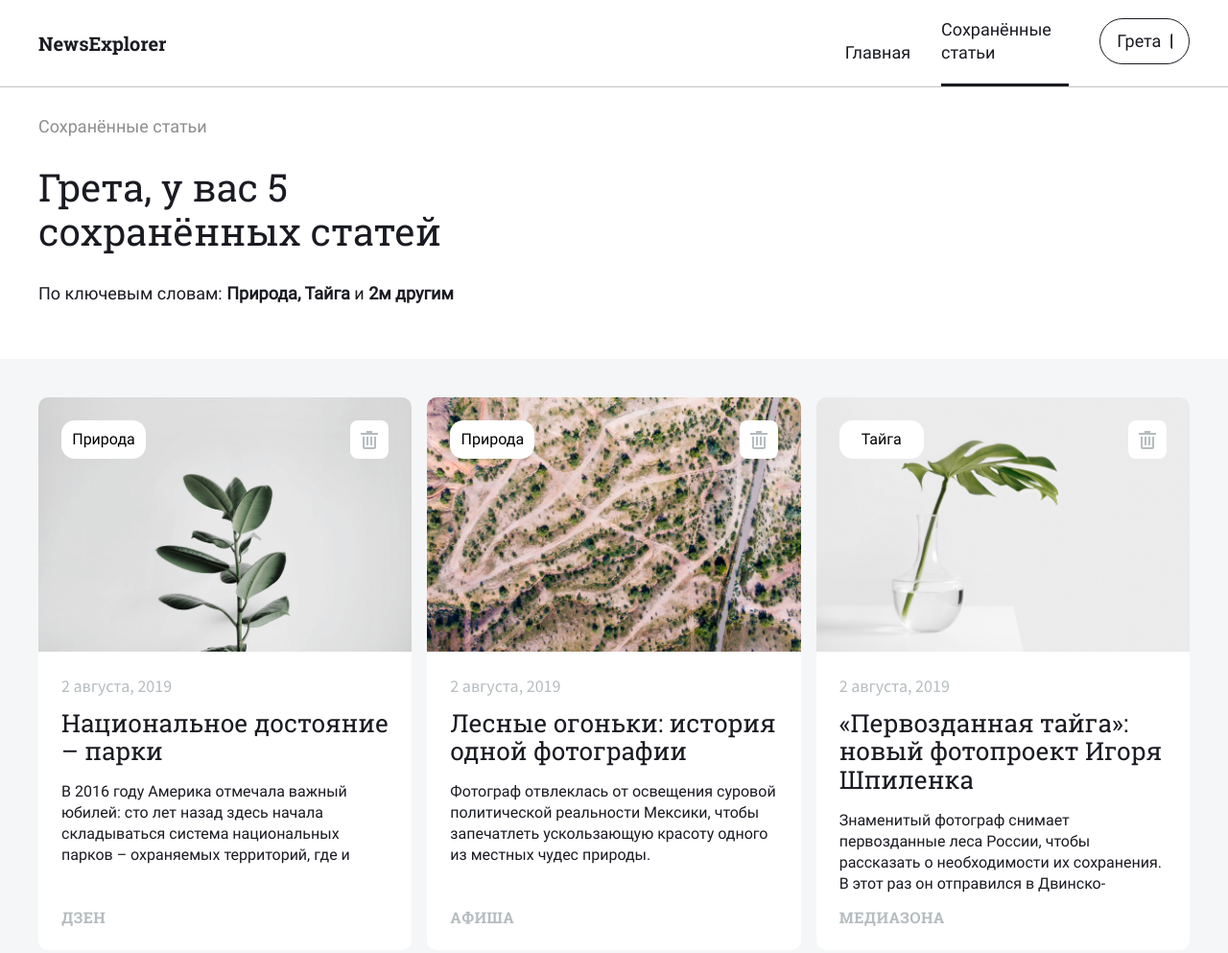
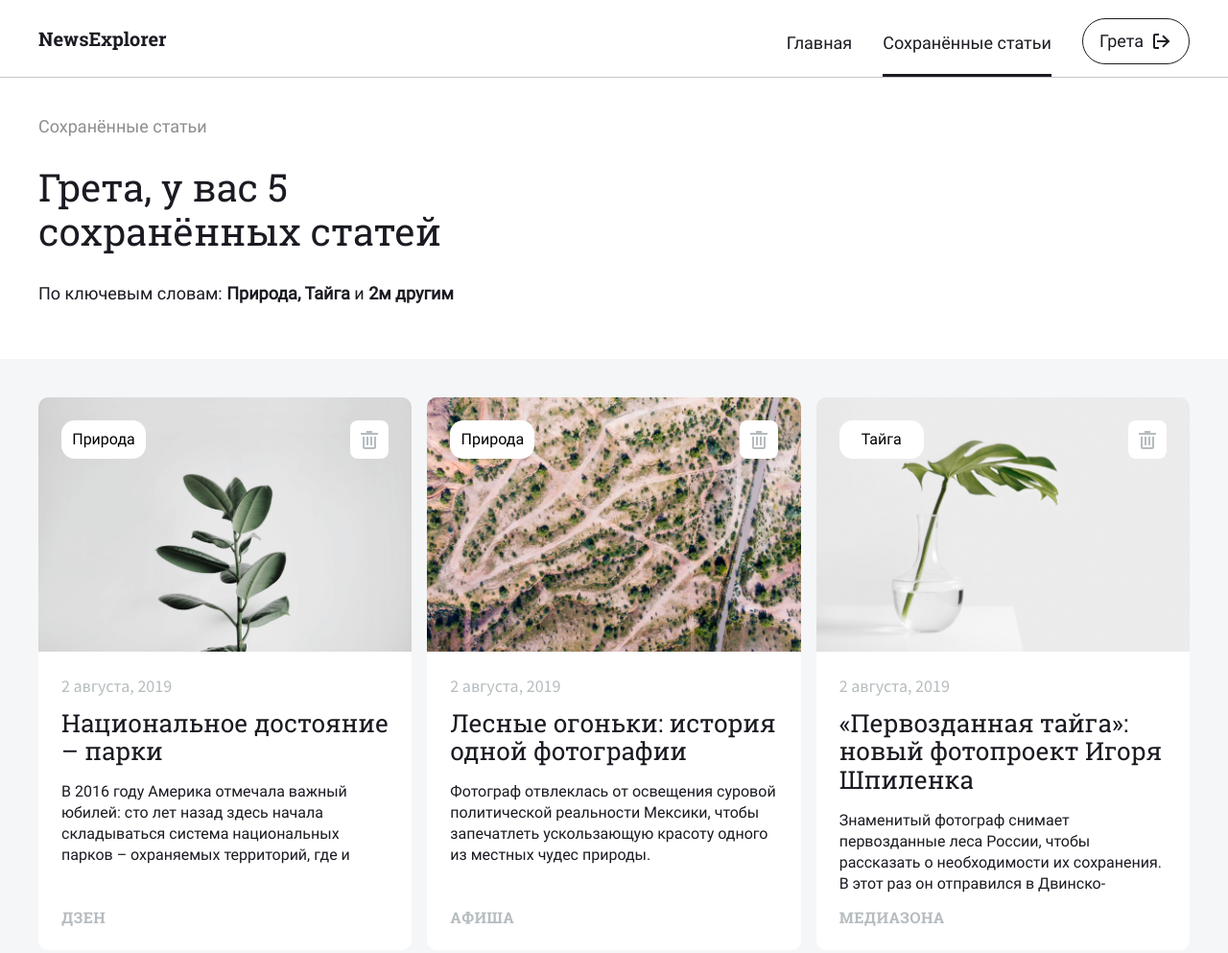
Before and after one commit to natalja1912/news-explorer-frontend, a React app: page /saved-news in a window 1280 px wide. Shown: the top 993 px of the page at 96% size. Built offline with nearby package versions, Linux system fonts and the light colour scheme.

Commit message:
feat: adaptivity

```diff
--- a/src/components/Header/Header.css
+++ b/src/components/Header/Header.css
@@ -67,7 +67,7 @@
     background-position: center;
 }
 
-@media screen and (max-width: 426px) {
+@media screen and (max-width: 600px) {
     .header{
         padding: 16px 0;
     }
--- a/src/components/Main/Main.js
+++ b/src/components/Main/Main.js
@@ -35,7 +35,7 @@ function Main({ loggedIn }) {
   }
 
   return (
-    <main className="main-page">
+    <section className="main-page">
       <CurrentUserContext.Provider value={currentUser}>
         <LoginPopup isOpen={isLoginPopupOpen} onClose={() => setLoginPopupOpen(false)} redirectLoginPopup={(value) => setRegisterPopupOpen(value)} onUpdateUser={(value) => onUpdateUser(value)}></LoginPopup>
         <RegisterPopup isOpen={isRegisterPopupOpen} onClose={() => setRegisterPopupOpen(false)} redirectRegisterPopup={(value) => setLoginPopupOpen(value)} onUpdateUser={(value) => onUpdateUser(value)}></RegisterPopup>
@@ -47,7 +47,7 @@ function Main({ loggedIn }) {
         <NewsCardList loggedIn={loggedIn} cards={cards} />
         <About />
       </CurrentUserContext.Provider>
-    </main>
+    </section>
   );
 }
 
--- a/src/components/Navigation/Navigation.css
+++ b/src/components/Navigation/Navigation.css
@@ -5,7 +5,8 @@
 
 .nav__link{
     display: flex;
-    justify-content: center;
+    white-space: nowrap;
+    text-overflow: ellipsis;
     align-items: flex-end;
     margin-left: 32px;
     background-color: transparent;
@@ -71,11 +72,13 @@
 .nav__link_type_user_black::after{
     content: '';
     display: inline-block;
+    box-sizing: border-box;
     vertical-align: middle;
     margin-left: 6px;
     width: 24px;
     height: 24px;
     background: url('../../images/icons/logout.svg');
+    background-repeat: no-repeat;
 }
 
 .nav__link_type_user_white::after{
@@ -95,6 +98,7 @@
 
     .nav__link{
         font-size: 16px;
+        white-space: normal;
     }
 
     .nav__link_type_main{
@@ -112,7 +116,7 @@
     }
 }
 
-@media screen and (max-width: 426px) {
+@media screen and (max-width: 600px) {
     .nav{
         margin-top: 16px;
         display: none;
--- a/src/components/SavedNews/SavedNews.js
+++ b/src/components/SavedNews/SavedNews.js
@@ -16,7 +16,7 @@ function SavedNews({ loggedIn }) {
   }
 
   return (
-    <main className="savednews-content">
+    <section className="savednews-content">
       <CurrentUserContext.Provider value={currentUser}>
         {!isMobile && <Header color='black' loggedIn={loggedIn} handleMobile={value => handleMobile(value)} isMobile={isMobile} />}
         {isMobile && <Popup isOpen={isMobile} onClose={() => setMobile(false)}>
@@ -25,7 +25,7 @@ function SavedNews({ loggedIn }) {
         <SavedNewsHeader />
         <NewsCardList loggedIn={loggedIn} cards={savedCards} />
       </CurrentUserContext.Provider>
-    </main>
+    </section>
   );
 }
 
```
Also changed, not shown: 1 other file.
